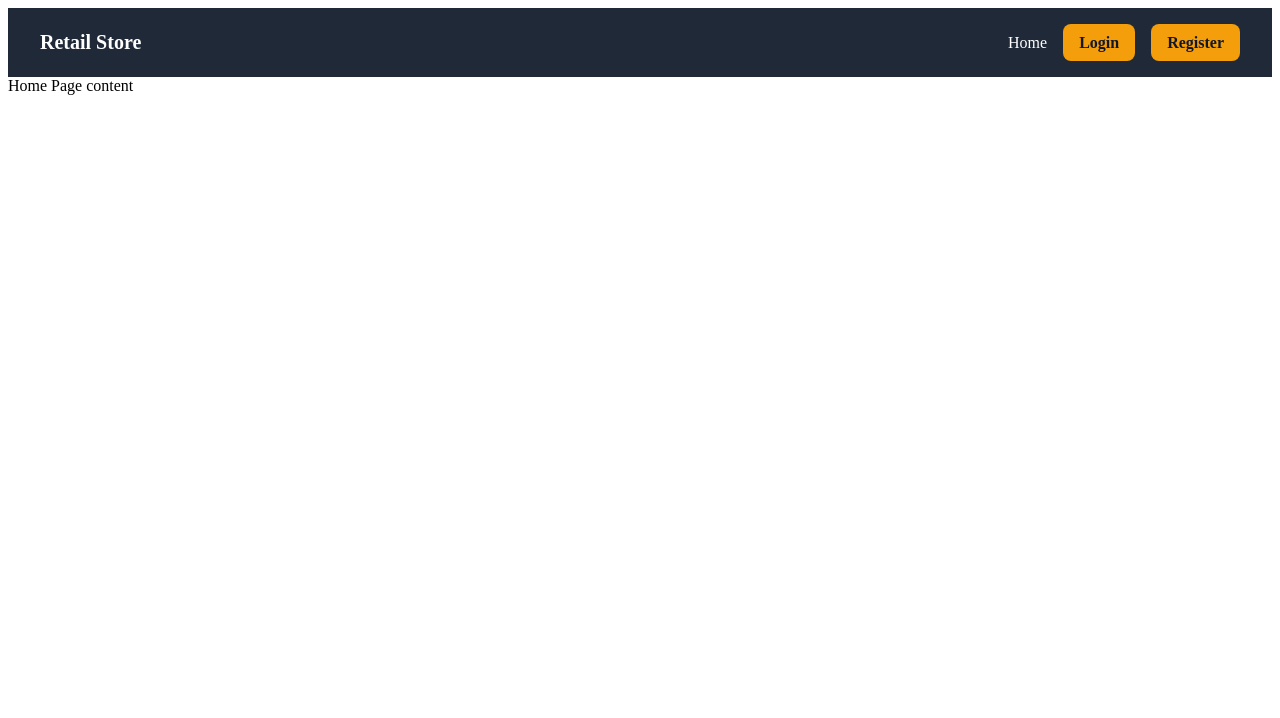
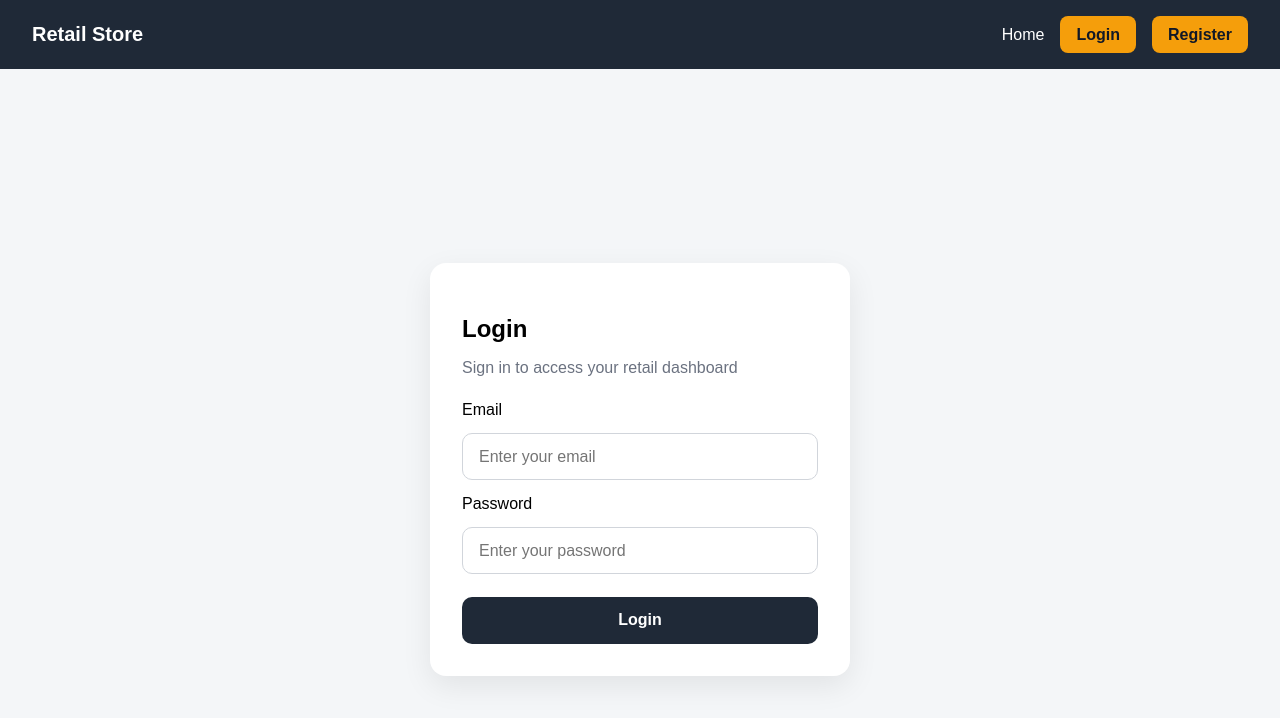
Before and after one commit to pawiee-sensei/retail-store-management-system, a React app in the folder frontend/: page /login in a window 1280 px wide. Shown: the top 718 px of the page. Built offline with nearby package versions, Linux system fonts and the light colour scheme; the HTML template or start-up script is replaced by a standard one.

Commit message:
add login and register pages with header navigation

```diff
--- a/frontend/src/App.jsx
+++ b/frontend/src/App.jsx
@@ -1,7 +1,16 @@
+import { Routes, Route } from "react-router-dom";
 import HomePage from "./pages/HomePage";
+import LoginPage from "./pages/LoginPage";
+import RegisterPage from "./pages/RegisterPage";
 
 function app () {
-  return <HomePage />;
+  return (
+    <Routes>
+      <Route path="/" element={<HomePage />} />
+      <Route path="/login" element={<LoginPage />} />
+      <Route path="/register" element={<RegisterPage />} />
+    </Routes>
+  );
 }
 
-export default app
+export default app;
--- a/frontend/src/index.css
+++ b/frontend/src/index.css
@@ -36,3 +36,64 @@
   font-weight: 600;
   cursor: pointer;
 }
+
+body {
+  margin: 0;
+  font-family: Arial, sans-serif;
+  background: #f4f6f8;
+}
+
+* {
+  box-sizing: border-box;
+}
+
+.auth-page {
+  min-height: 100vh;
+  display: flex;
+  align-items: center;
+  justify-content: center;
+  padding: 2rem;
+}
+
+.auth-card {
+  width: 100%;
+  max-width: 420px;
+  background: #ffffff;
+  padding: 2rem;
+  border-radius: 16px;
+  box-shadow: 0 10px 30px rgba(0, 0, 0, 0.08);
+}
+
+.auth-card h1 {
+  margin-bottom: 0.5rem;
+}
+
+.auth-card p {
+  margin-bottom: 1.5rem;
+  color: #6b7280;
+}
+
+.auth-form {
+  display: flex;
+  flex-direction: column;
+  gap: 0.9rem;
+}
+
+.auth-form input {
+  padding: 0.85rem 1rem;
+  border: 1px solid #d1d5db;
+  border-radius: 10px;
+  font-size: 1rem;
+}
+
+.auth-form button {
+  margin-top: 0.5rem;
+  padding: 0.9rem 1rem;
+  border: none;
+  border-radius: 10px;
+  background: #1f2937;
+  color: #ffffff;
+  font-size: 1rem;
+  font-weight: 600;
+  cursor: pointer;
+}
--- /dev/null
+++ b/frontend/src/pages/LoginPage.jsx
@@ -0,0 +1,68 @@
+import { useState } from "react";
+import Header from "../components/layout/Header";
+
+function LoginPage () {
+    const [formData, setFormData] = useState({
+        email: '',
+        password: ''
+    });
+
+    const handleChange = (event) => {
+        const { name, value } = event.target;
+
+
+        setFormData((previousState) => ({
+            ...previousState,
+            [name]: value
+        }));
+    };
+
+    const handleSubmit = (event) => {
+        event.preventDefault();
+        console.log('Login data', formData);
+    };
+
+return (
+    <>
+    <Header isAuthenticated={false} />
+
+    <section className="auth-page">
+        <div className="auth-card">
+            <h1>Login</h1>
+            <p>Sign in to access your retail dashboard</p>
+
+            <form onSubmit={handleSubmit} className="auth-form">
+                    <label htmlFor="email">Email</label>
+                    <input
+                        type="email"
+                        id="email"
+                        name="email"
+                        value={formData.email}
+                        onChange={handleChange}
+                        placeholder="Enter your email"
+                        required
+                    />
+
+
+                    <label htmlFor="password">Password</label>
+                    <input
+                        type="password"
+                        id="password"
+                        name="password"
+                        value={formData.password}
+                        onChange={handleChange}
+                        placeholder="Enter your password"
+                        required
+                    />
+
+                <button type="submit">Login</button>
+            </form>
+        </div>
+
+    </section>
+
+    </>
+);
+}
+
+export default LoginPage
--- /dev/null
+++ b/frontend/src/pages/RegisterPage.jsx
@@ -0,0 +1,81 @@
+import { useState } from "react";
+import Header from "../components/layout/Header";
+
+function RegisterPage (){
+    const [formData, setFormData] = useState({
+        username: '',
+        email: '',
+        password: '',
+    });
+
+    const handleChange = (event) => {
+        const { name, value } = event.target;
+
+
+        setFormData((previousState) => ({
+            ...previousState,
+            [name]: value
+        }));
+    };
+
+    const handleSubmit = (event) => {
+        event.preventDefault();
+        console.log('Register data', formData);
+    };
+
+
+
+    return (
+        <>
+        <Header isAuthenticated={false} />
+
+
+
+        <section className="auth-page">
+            <div className="auth-card">
+                <h1>Register</h1>
+                <p>Sign up to access your retail dashboard</p>
+
+                <form onSubmit={handleSubmit} className="auth-form">
+                    <label htmlFor="username">Username</label>
+                    <input
+                        type="text"
+                        id="username"
+                        name="username"
+                        value={formData.username}
+                        onChange={handleChange}
+                        placeholder="Enter Username"
+                        required
+                    />
+
+                    <label htmlFor="email">Email</label>
+                    <input
+                        type="email"
+                        id="email"
+                        name="email"
+                        value={formData.email}
+                        onChange={handleChange}
+                        placeholder="Enter Email"
+                        required
+                    />
+
+                    <label htmlFor="password">Password</label>
+                    <input
+                        type="password"
+                        id="password"
+                        name="password"
+                        value={formData.password}
+                        onChange={handleChange}
+                        placeholder="Enter Password"
+                        required
+                    />
+
+                    <button type="submit">Register</button>
+                </form>
+            </div>
+        </section>
+        </>
+    );
+}
+
+export default RegisterPage
```
Also changed, not shown: 1 other file (tests, documents, lock files or other folders).
